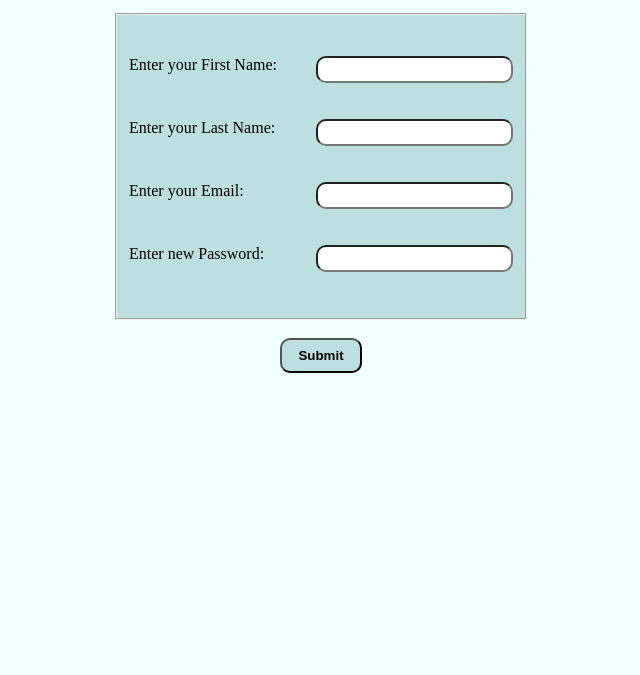
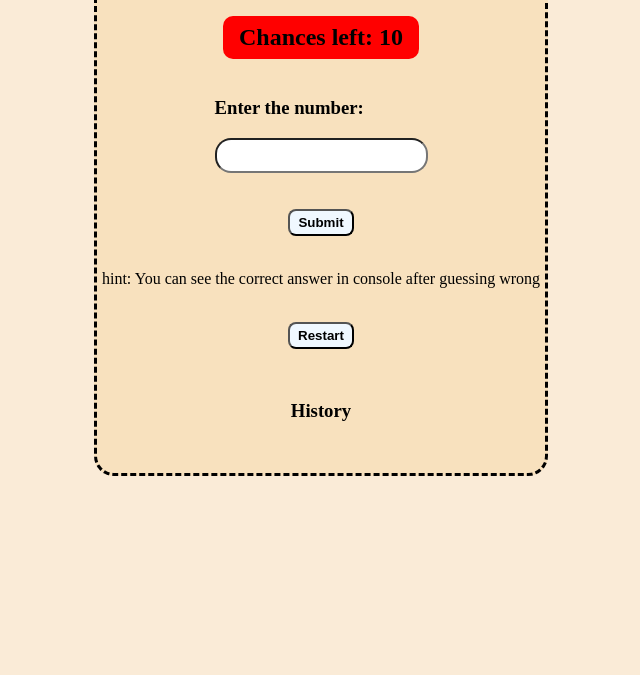
Before and after one commit to atharva-bhatnagar/Guess-the-number-game, a plain HTML site: page index.html in a window 1280 px wide. Shown: the part 125-800 px from the top of the page, without its empty margins (319-959 px from the left). Drawn offline with Linux system fonts and the light colour scheme.

Commit message:
Update index.html

```diff
--- a/index.html
+++ b/index.html
@@ -4,67 +4,114 @@
     <meta charset="UTF-8" />
     <meta http-equiv="X-UA-Compatible" content="IE=edge" />
     <meta name="viewport" content="width=device-width, initial-scale=1.0" />
-    <title>Registeration form</title>
+    <title>Guess karo prize jeeto</title>
     <style>
-      fieldset {
-        width: 30vw;
-        background-color: rgb(189, 223, 223);
-      }
-      label {
-        display: flex;
-        justify-content: space-between;
-      }
-      form,
       body {
         display: flex;
         flex-direction: column;
         align-items: center;
-        background-color: azure;
+        background-color: antiquewhite;
       }
-      input {
-        border-radius: 10px;
-        padding: 4px 8px;
-      }
-      #submit {
-        padding: 8px 16px;
-        font-weight: 600;
-        background-color: rgb(189, 223, 223);
+      .main {
+        width: 35vw;
+        display: flex;
+        flex-direction: column;
+        align-items: center;
+        background-color: rgb(248, 225, 190);
+        border-radius: 20px;
+        margin-top: 30px;
+        border: 3px dashed black;
       }
       h1 {
         text-decoration: underline;
       }
+      h2 {
+        border-radius: 10px;
+        padding: 8px 16px;
+        background-color: red;
+        border: none;
+      }
+      button {
+        padding: 4px 8px;
+        border-radius: 8px;
+        font-weight: 600;
+        background-color: aliceblue;
+      }
+      input {
+        border-radius: 16px;
+        padding: 8px 16px;
+      }
     </style>
   </head>
   <body>
-    <h1>Registeration Form</h1>
-    <p>Please fill out the form with the details required.</p>
-    <form>
-      <fieldset>
-        <br /><br />
-        <label for="first-name">
-          Enter your First Name:
-          <input type="text" id="first-name" name="fname" /> </label
-        ><br /><br />
-        <label for="last-name">
-          Enter your Last Name:
-          <input type="text" id="last-name" name="lname" /> </label
-        ><br /><br />
-        <label for="email">
-          Enter your Email:
-          <input type="email" id="email" name="email" /> </label
-        ><br /><br />
-        <label for="new-password">
-          Enter new Password:
-          <input
-            type="password"
-            id="new-password"
-            name="password"
-            required
-          /> </label
-        ><br /><br />
-      </fieldset>
+    <div class="main">
+      <h1>Guess kar Prize Jeeto</h1>
+      <h2 id="chances">Chances left:</h2>
+      <label for="num">
+        <h3>Enter the number:</h3>
+        <input id="num2" type="text" />
+      </label>
+      <br /><br />
+      <button onclick="checkNum()">Submit</button><br />
+      <p>
+        hint: You can see the correct answer in console after guessing wrong
+      </p>
       <br />
-      <input type="submit" name="submit" id="submit" />
-    </form>
+      <button onclick="newGame()">Restart</button>
+      <p id="message"></p>
+      <h3>History</h3>
+      <ol id="history"></ol>
+    </div>
+    <script>
+      const chancesEl = document.getElementById("chances");
+      const messageEl = document.getElementById("message");
+      const historyEl = document.getElementById("history");
+      const num2El = document.getElementById("num2");
+      let chances = 10;
+      chancesEl.innerHTML = "Chances left: " + chances;
+
+      let num = Math.floor(Math.random() * 100 + 1);
+
+      function checkNum() {
+        let num2 = Number(num2El.value);
+        if (chances > 0) {
+          if (num2 === num) {
+            messageEl.innerHTML = "You guessed the correct number!!!";
+            chances -= 1;
+            let his = document.createElement("li");
+            his.innerText = `${num2} is correct answer`;
+            historyEl.appendChild(his);
+            chancesEl.innerHTML = "Chances left: " + chances;
+            alert("congratulations you won!!!");
+          } else if (num2 > num) {
+            messageEl.innerHTML = "Your guess is too high";
+            chances -= 1;
+            let his = document.createElement("li");
+            his.innerText = `${num2} is too high`;
+            historyEl.appendChild(his);
+            chancesEl.innerHTML = "Chances left: " + chances;
+            console.log(num);
+          } else {
+            messageEl.innerHTML = "your guess is too low";
+            chances -= 1;
+            let his = document.createElement("li");
+            his.innerText = `${num2} is too low`;
+            historyEl.appendChild(his);
+            chancesEl.innerHTML = "Chances left: " + chances;
+            console.log(num);
+          }
+        } else {
+          alert("all your chances are finished!!! new game will be started.");
+          newGame();
+        }
+      }
+      function newGame() {
+        num = Math.floor(Math.random() * 100 + 1);
+        chances = 10;
+        historyEl.innerHTML = "";
+        messageEl.innerHTML = "";
+        chancesEl.innerHTML = "Chances left: " + chances;
+      }
+    </script>
   </body>
 </html>
```
